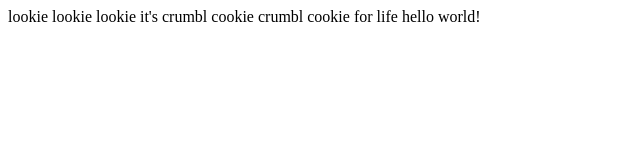
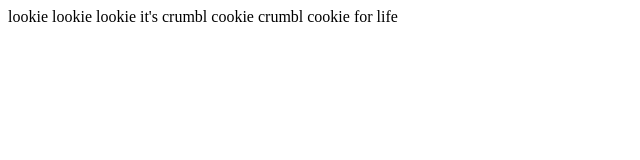
Before and after one commit to lookieitscrumblecookie4life/sample, a plain HTML site: page index.html in a window 1280 px wide. Shown: the full height of the page, 0-640 px from the left. Drawn offline with Linux system fonts and the light colour scheme.

Commit message:
Update index.html

```diff
--- a/index.html
+++ b/index.html
@@ -11,6 +11,5 @@
       </head>
       <body>
             <text>lookie lookie lookie it's crumbl cookie crumbl cookie for life</text>
-            <note>hello world!</note>
       </body>
 </html>
```
